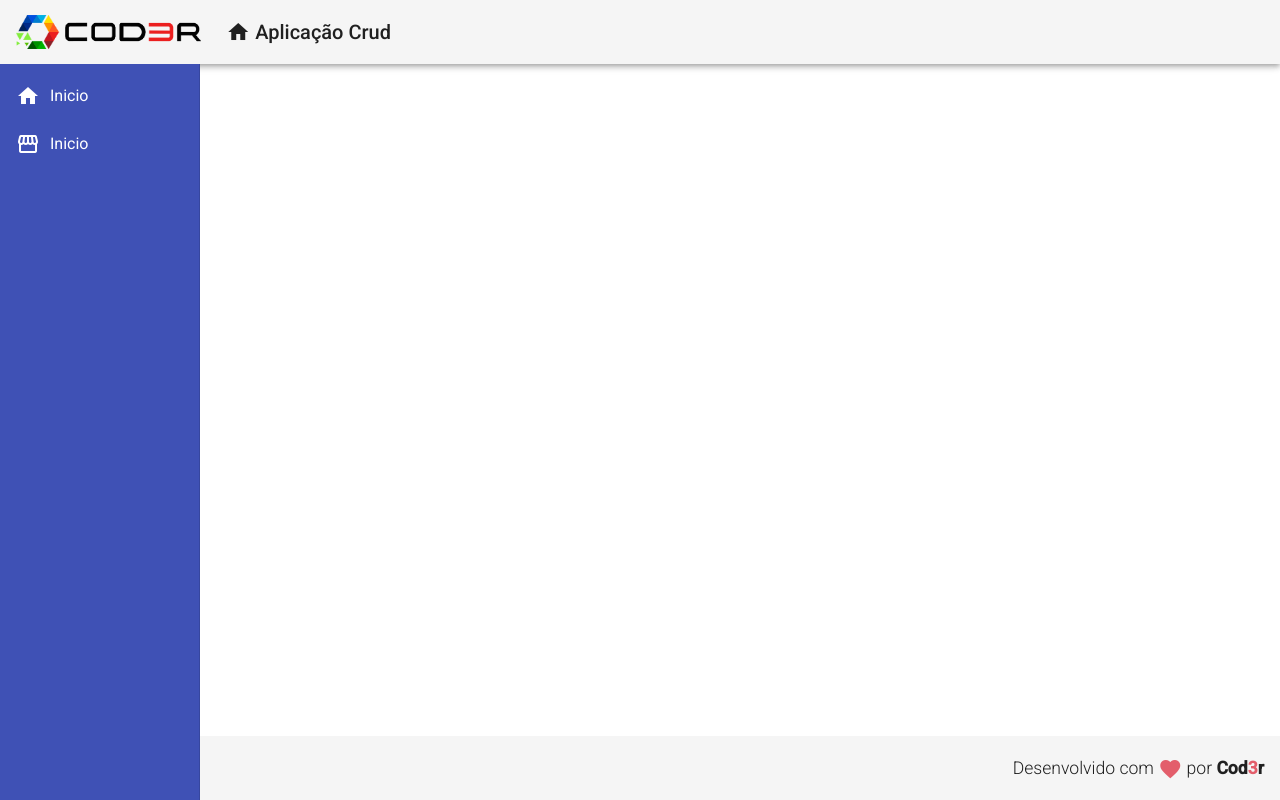
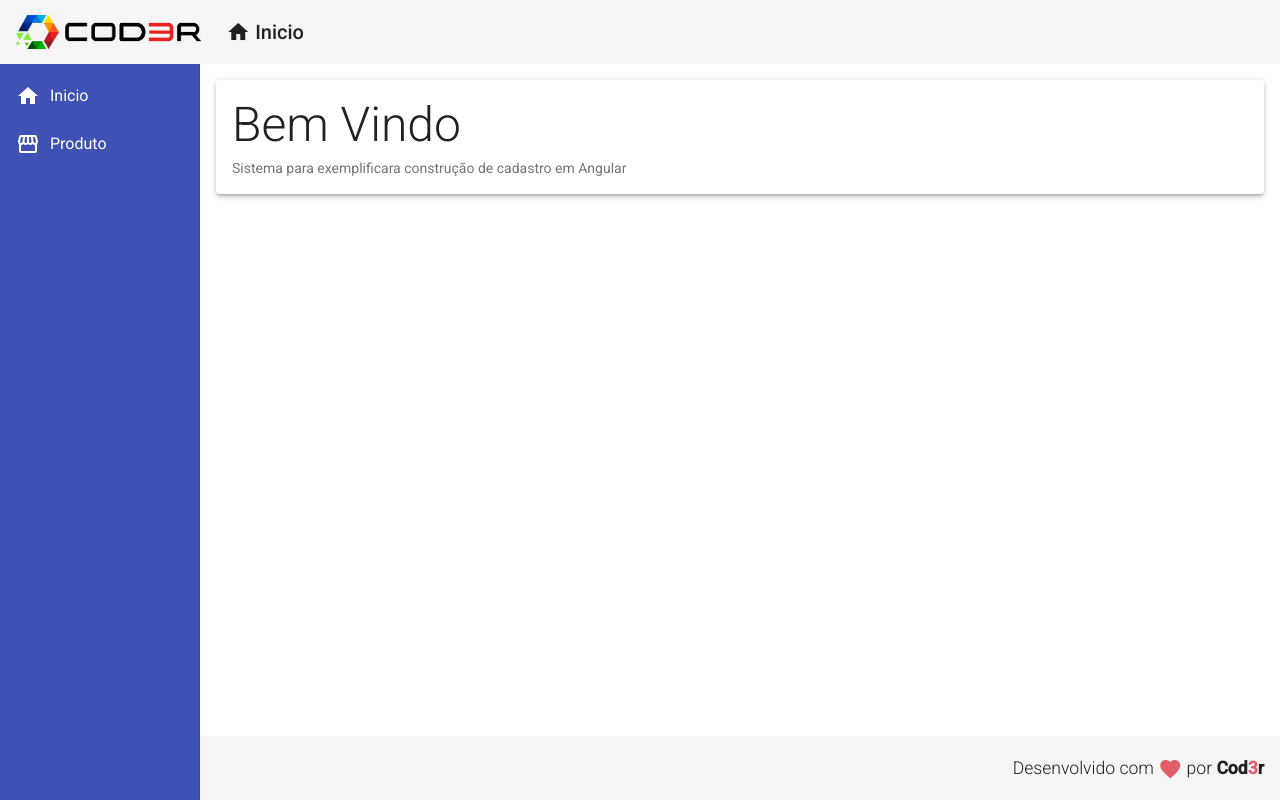
Before and after one commit to siqueira76/Angular_9_Essencial, an Angular app: page / in a window 1280 px wide. Built offline with nearby package versions, Linux system fonts and the light colour scheme.

Commit message:
Navegando entre componentes

```diff
--- a/src/app/app-routing.module.ts
+++ b/src/app/app-routing.module.ts
@@ -1,8 +1,21 @@
 import { NgModule } from '@angular/core';
 import { Routes, RouterModule } from '@angular/router';
 
+import { HomeComponent } from './views/home/home.component';
+import { ProductCrudComponent } from './views/product-crud/product-crud.component';
+import { from } from 'rxjs';
 
-const routes: Routes = [];
+
+const routes: Routes = [
+  {
+    path: "",
+    component: HomeComponent
+  },
+  {
+    path: "products",
+    component: ProductCrudComponent
+  }
+];
 
 @NgModule({
   imports: [RouterModule.forRoot(routes)],
--- a/src/app/component/template/header/header.component.html
+++ b/src/app/component/template/header/header.component.html
@@ -1,6 +1,6 @@
 <mat-toolbar class="header mat-elevation-z4">
     <span>
-        <a>
+        <a routerLink="/">
             <img class="logo" src="assets/img/logo-200506-094136.png" alt="logo-200506-094136">
         </a>
     </span>
@@ -9,7 +9,7 @@
             <i class="material-icons">
                 home
             </i>
-            Aplicação Crud
+            Inicio
         </a>
     </span>
 </mat-toolbar>
--- a/src/app/component/template/nav/nav.component.css
+++ b/src/app/component/template/nav/nav.component.css
@@ -10,3 +10,8 @@
 .sidenav i {
     padding-right: 10px;
 }
+
+.content {
+    padding: 16px;
+    background-color: #fff;
+}
--- a/src/app/component/template/nav/nav.component.html
+++ b/src/app/component/template/nav/nav.component.html
@@ -1,14 +1,17 @@
 <mat-sidenav-container class="container">
     <mat-sidenav class="sidenav" mode="side" opened fixedInViewport="true" fixedTopGap="64">
         <mat-nav-list>
-            <a mat-list-item class="nav-list">
+            <a mat-list-item class="nav-list" routerLink="/">
                 <i class="material-icons">home</i>
                 Inicio
             </a>
-            <a mat-list-item>
+            <a mat-list-item routerLink="/products">
                 <i class="material-icons">storefront</i>
-                Inicio
+                Produto
             </a>
         </mat-nav-list>
     </mat-sidenav>
+    <mat-sidenav-content class="content">
+        <router-outlet></router-outlet>
+    </mat-sidenav-content>
 </mat-sidenav-container>
--- /dev/null
+++ b/src/app/views/home/home.component.css
@@ -0,0 +1,9 @@
+.home .title {
+    font-size: 3rem;
+    font-weight: 300;
+    line-height: 1.2;
+}
+
+.home .subtitle {
+    font-size: 1.1;
+}
--- /dev/null
+++ b/src/app/views/home/home.component.html
@@ -0,0 +1,8 @@
+<mat-card class="home mat-elevation-z3">
+    <mat-card-title class="title">
+        Bem Vindo
+    </mat-card-title>
+    <mat-card-subtitle class="subtitle">
+        Sistema para exemplificara construção de cadastro em Angular
+    </mat-card-subtitle>
+</mat-card>
--- /dev/null
+++ b/src/app/views/home/home.component.ts
@@ -0,0 +1,15 @@
+import { Component, OnInit } from '@angular/core';
+
+@Component({
+  selector: 'app-home',
+  templateUrl: './home.component.html',
+  styleUrls: ['./home.component.css']
+})
+export class HomeComponent implements OnInit {
+
+  constructor() { }
+
+  ngOnInit(): void {
+  }
+
+}
--- /dev/null
+++ b/src/app/views/product-crud/product-crud.component.html
@@ -0,0 +1 @@
+<p>product-crud works!</p>
--- /dev/null
+++ b/src/app/views/product-crud/product-crud.component.ts
@@ -0,0 +1,15 @@
+import { Component, OnInit } from '@angular/core';
+
+@Component({
+  selector: 'app-product-crud',
+  templateUrl: './product-crud.component.html',
+  styleUrls: ['./product-crud.component.css']
+})
+export class ProductCrudComponent implements OnInit {
+
+  constructor() { }
+
+  ngOnInit(): void {
+  }
+
+}
```
Also changed, not shown: src/app/app.module.ts (+8 -2 lines), src/app/views/product-crud/product-crud.component.css (added).
